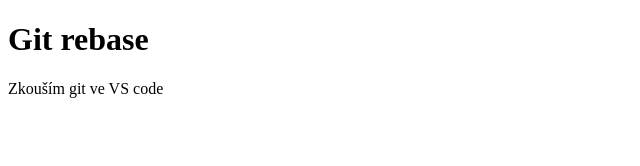
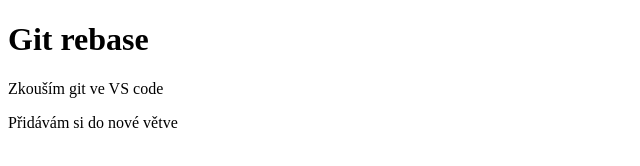
Before and after one commit to MiliWag/test_DAWEB, a plain HTML site: page index.html in a window 1280 px wide. Shown: the whole page, without its empty margins (0-640 px from the left). Drawn offline with Linux system fonts and the light colour scheme.

Commit message:
Změna v nové větvi

```diff
--- a/index.html
+++ b/index.html
@@ -11,6 +11,7 @@
     <div>
       <h1>Git rebase</h1>
       <p>Zkouším git ve VS code</p>
+      <p>Přidávám si do nové větve</p>
     </div>
   </body>
 </html>
```
